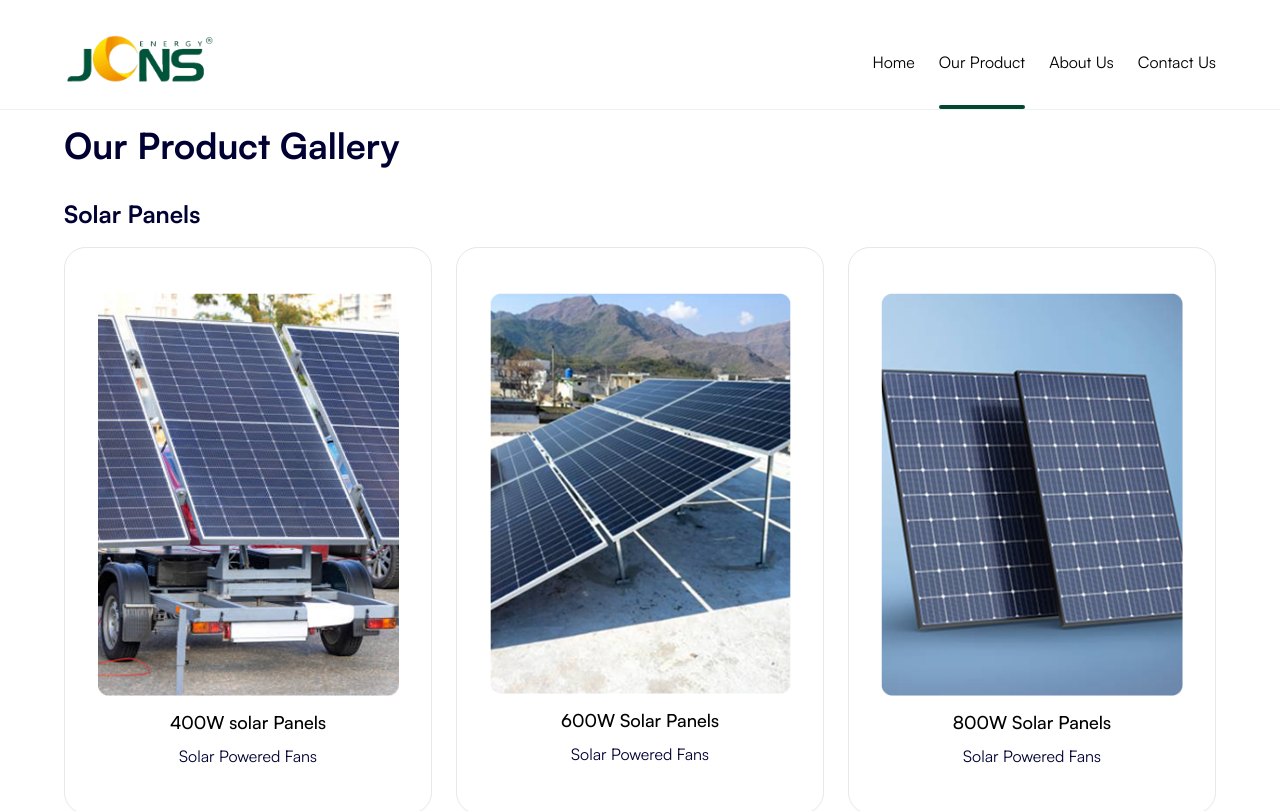
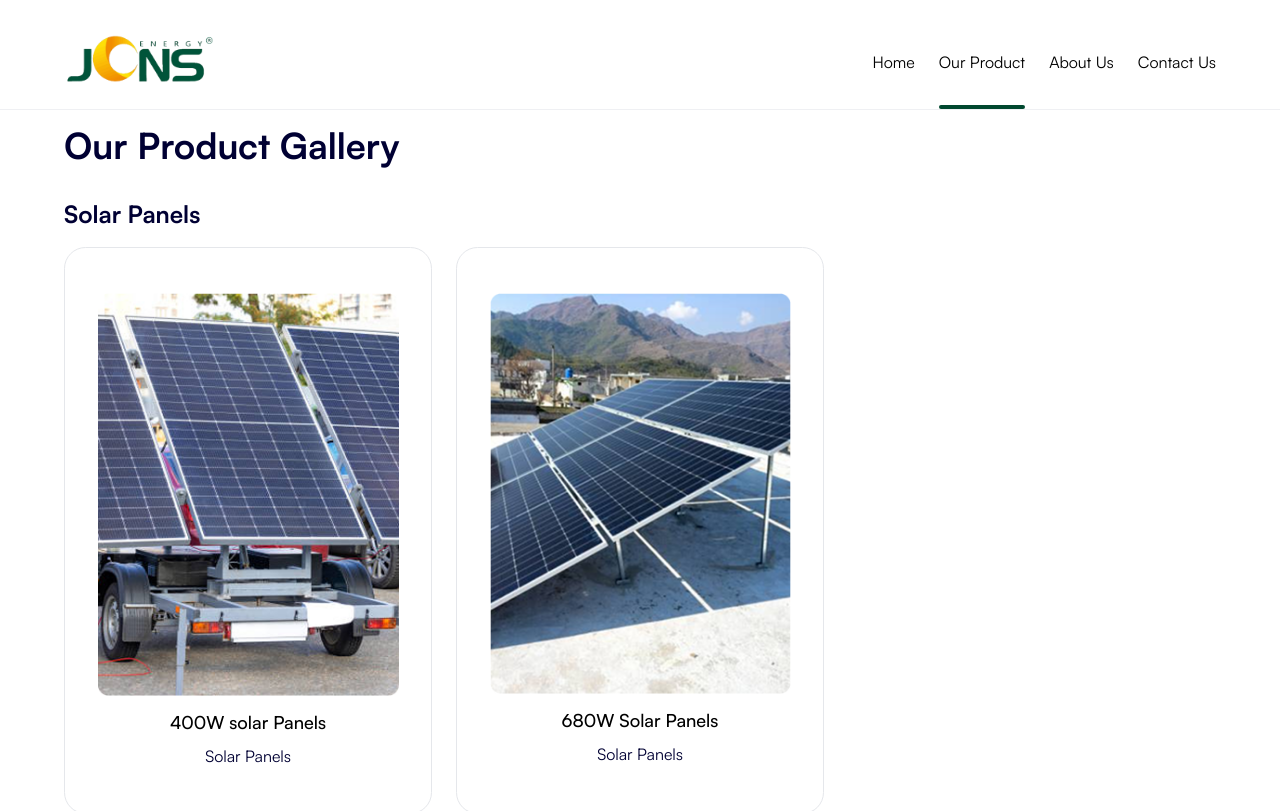
Before and after one commit to atgtechnologies/jcnssolar, a Next.js app: page /products in a window 1280 px wide. Shown: the top 811 px of the page. Built offline with nearby package versions, Linux system fonts and the light colour scheme.

Commit message:
made fixes on the solar panel name

```diff
--- a/app/layout.js
+++ b/app/layout.js
@@ -22,13 +22,13 @@ export const metadata = {
     title: "JCNS Solar Solutions Nigeria | Solar Inverters, Panels & Renewable Energy Experts",
     description:
       "JCNS Solar Solutions provides top-quality solar inverters, panels, and complete renewable energy systems for homes and businesses in Nigeria. Go solar, save money, and enjoy reliable power.",
-    url: "https://jcnssolar.com.ng/",
+    url: "https://jcnssolar.ng/",
     type: "website",
     siteName: "JCNS Solar Solutions Nigeria",
     locale: "en_NG",
     images: [
       {
-        url: "https://jcnssolar.com.ng/images/social-media.png",
+        url: "https://jcnssolar.ng/images/social-media.png",
         width: 1200,
         height: 630,
         alt: "JCNS Solar Solutions - Solar Products in Nigeria",
@@ -42,10 +42,10 @@ export const metadata = {
       "JCNS Solar Solutions provides top-quality solar inverters, panels, and complete renewable energy systems for homes and businesses in Nigeria. Go solar, save money, and enjoy reliable power.",
     site: "@JCNS_NEWENERGY",
     creator: "@JCNS_NEWENERGY",
-    images: ["https://jcnssolar.com.ng/images/social-media.png"],
+    images: ["https://jcnssolar.ng/images/social-media.png"],
   },
   alternates: {
-    canonical: "https://jcnssolar.com.ng/",
+    canonical: "https://jcnssolar.ng/",
   },
   robots: {
     index: true,
@@ -68,8 +68,8 @@ export default function RootLayout({ children }) {
               "@context": "https://schema.org",
               "@type": "Organization",
               name: "JCNS Solar Solutions Nigeria",
-              url: "https://jcnssolar.com.ng/",
-              logo: "https://jcnssolar.com.ng/images/social-media.png",
+              url: "https://jcnssolar.ng/",
+              logo: "https://jcnssolar.ng/images/social-media.png",
               contactPoint: [
                 {
                   "@type": "ContactPoint",
@@ -92,7 +92,7 @@ export default function RootLayout({ children }) {
               "@context": "https://schema.org",
               "@type": "WebSite",
               name: "JCNS Solar Solutions Nigeria",
-              url: "https://jcnssolar.com.ng/",
+              url: "https://jcnssolar.ng/",
             }),
           }}
         />
--- a/app/page.jsx
+++ b/app/page.jsx
@@ -131,23 +131,15 @@ export default function Page() {
               className="col-span-1"
               image={solar1}
               title="400W solar Panels"
-              category="Solar Powered Fans"
+              category="Solar Panels"
               imgCln="sm:px-[55px]"
             />
             <Product
               className="col-span-1"
               {...fadeInViewportFxn(0.2)}
               image={solar2}
-              title="600W Solar Panels"
-              category="Solar Powered Fans"
-              imgCln="sm:px-[55px]"
-            />
-            <Product
-              className="col-span-1"
-              {...fadeInViewportFxn(0.4)}
-              image={solar3}
-              title="800W Solar Panels"
-              category="Solar Powered Fans"
+              title="680W Solar Panels"
+              category="Solar Panels"
               imgCln="sm:px-[55px]"
             />
           </div>
--- a/app/products/page.jsx
+++ b/app/products/page.jsx
@@ -48,23 +48,15 @@ const Products = () => {
             className="col-span-1"
             image={solar1}
             title="400W solar Panels"
-            category="Solar Powered Fans"
+            category="Solar Panels"
             imgCln="sm:px-[55px]"
           />
           <Product
             {...fadeInViewportFxn(0.2)}
             className="col-span-1"
             image={solar2}
-            title="600W Solar Panels"
-            category="Solar Powered Fans"
-            imgCln="sm:px-[55px]"
-          />
-          <Product
-            {...fadeInViewportFxn(0.4)}
-            className="col-span-1"
-            image={solar3}
-            title="800W Solar Panels"
-            category="Solar Powered Fans"
+            title="680W Solar Panels"
+            category="Solar Panels"
             imgCln="sm:px-[55px]"
           />
         </div>
```
